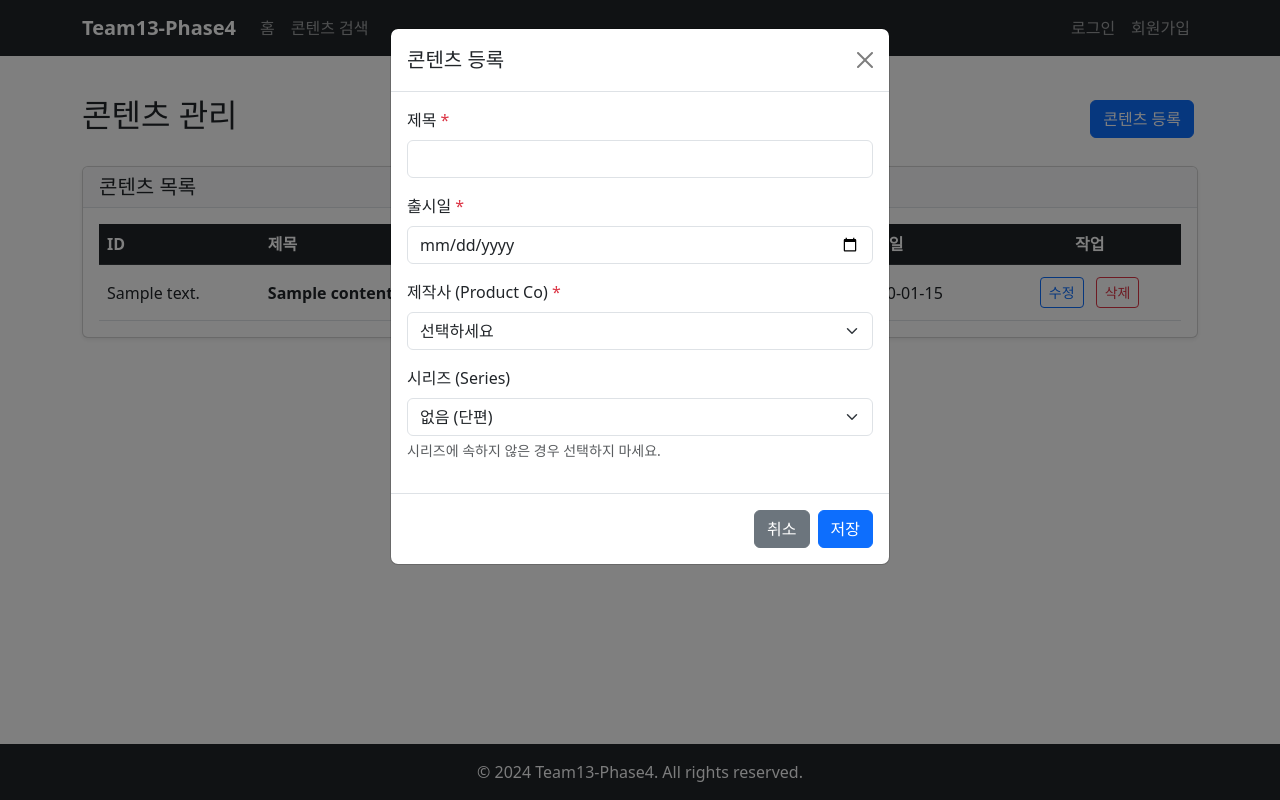
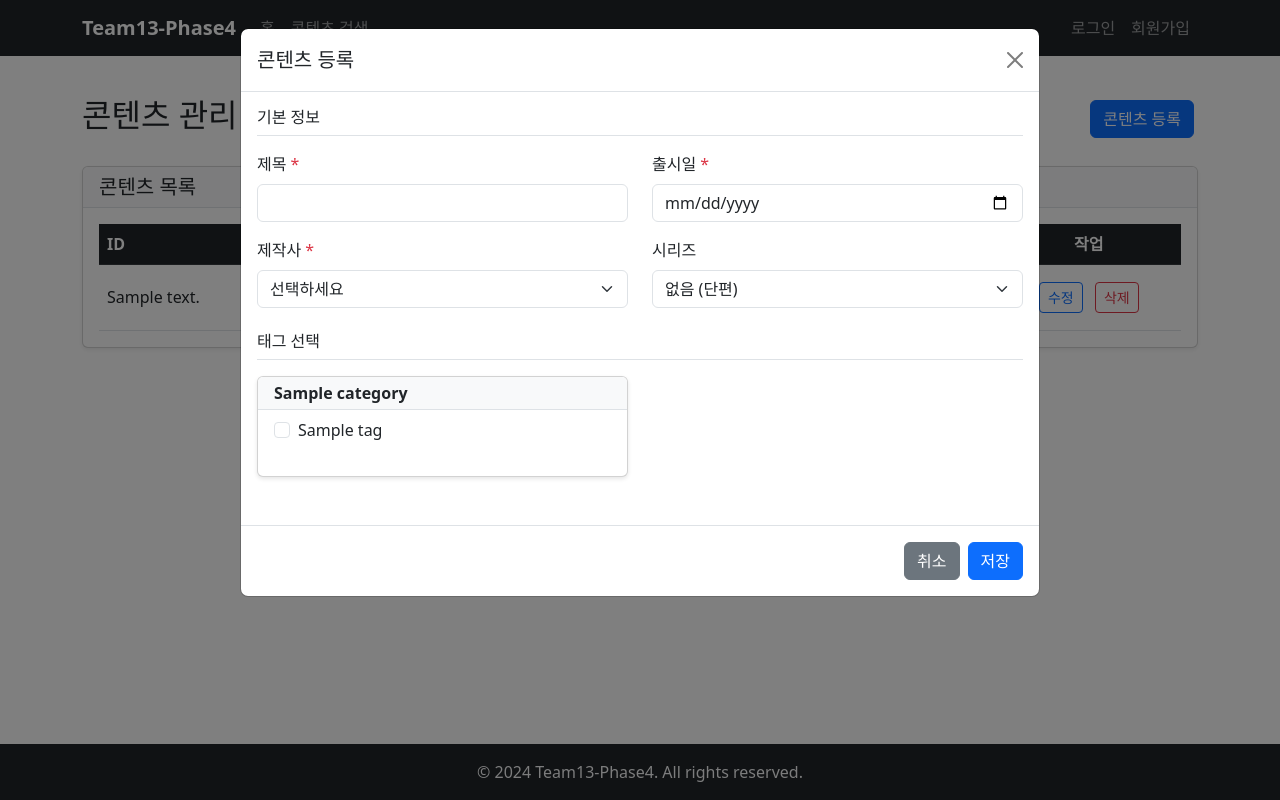
Before and after one commit to db-project-13/project, a Flask app: template app/templates/admin/contents.html in a window 1280 px wide, after a click on "콘텐츠 등록". Run offline with Flask 3, Linux system fonts and the light colour scheme; the template is opened without the code that fills it: most values are stand-ins (such as "Sample title", 1, 10 or a date in 2020); one stand-in notice (Sample message) is shown.

Commit message:
콘텐츠 관리에서 태그추가 기능 추가

```diff
--- a/app/templates/admin/contents.html
+++ b/app/templates/admin/contents.html
@@ -31,8 +31,8 @@
                             <tr>
                                 <th>ID</th>
                                 <th>제목</th>
-                                <th>제작사 (PID)</th>
-                                <th>시리즈 (SID)</th>
+                                <th>태그 (장르 등)</th>
+                                <th>제작사 / 시리즈</th>
                                 <th>출시일</th>
                                 <th class="text-center">작업</th>
                             </tr>
@@ -42,27 +42,34 @@
                                 <tr>
                                     <td>{{ content.contentid }}</td>
                                     <td class="fw-bold">{{ content.title }}</td>
-                                    <td>{{ content.prodname }}</td>
                                     <td>
+                                        {% if content.tagnames %}
+                                            <small class="text-primary">{{ content.tagnames }}</small>
+                                        {% else %}
+                                            <span class="text-muted small">-</span>
+                                        {% endif %}
+                                    </td>
+                                    <td>
+                                        <div>{{ content.prodname }}</div>
                                         {% if content.sname %}
-                                            <span class="badge bg-info text-dark">{{ content.sname }}</span>
-                                        {% else %}
-                                            <span class="text-muted">-</span>
+                                            <span class="badge bg-secondary">{{ content.sname }}</span>
                                         {% endif %}
                                     </td>
                                     <td>{{ content.releasedate }}</td>
                                     <td class="text-center">
                                         <button class="btn btn-sm btn-outline-primary"
-                                                data-bs-toggle="modal" data-bs-target="#contentModal"
-                                                onclick="prepareUpdate(
-                                                    '{{ content.contentid }}',
-                                                    '{{ content.title }}',
-                                                    '{{ content.releasedate }}',
-                                                    '{{ content.pid }}',
-                                                    '{{ content.sid }}'
-                                                )">
+                                                data-bs-toggle="modal"
+                                                data-bs-target="#contentModal"
+                                                data-id="{{ content.contentid }}"
+                                                data-title="{{ content.title }}"
+                                                data-date="{{ content.releasedate }}"
+                                                data-pid="{{ content.pid }}"
+                                                data-sid="{{ content.sid }}"
+                                                data-tags="{{ content.tagcodes or '' }}"
+                                                onclick="setModalData(this)">
                                             수정
                                         </button>
+
                                         <form action="{{ url_for('admin.manage_contents') }}" method="POST" class="d-inline" onsubmit="return confirm('정말 삭제하시겠습니까?');">
                                             <input type="hidden" name="action" value="delete">
                                             <input type="hidden" name="content_id" value="{{ content.contentid }}">
@@ -84,29 +91,31 @@
 </div>
 
 <div class="modal fade" id="contentModal" tabindex="-1" aria-hidden="true">
-    <div class="modal-dialog">
-        <div class="modal-content">
+    <div class="modal-dialog modal-lg"> <div class="modal-content">
             <form method="POST" action="{{ url_for('admin.manage_contents') }}">
                 <div class="modal-header">
                     <h5 class="modal-title" id="modalTitle">콘텐츠 등록</h5>
-                    <button type="button" class="btn-close" data-bs-dismiss="modal" aria-label="Close"></button>
+                    <button type="button" class="btn-close" data-bs-dismiss="modal"></button>
                 </div>
                 <div class="modal-body">
                     <input type="hidden" name="action" id="formAction" value="insert">
                     <input type="hidden" name="content_id" id="contentId">
 
-                    <div class="mb-3">
+                    <h6 class="border-bottom pb-2 mb-3">기본 정보</h6>
+                    <div class="row">
+                        <div class="col-md-6 mb-3">
                             <label for="title" class="form-label">제목 <span class="text-danger">*</span></label>
                             <input type="text" class="form-control" id="title" name="title" required>
                         </div>
-
-                    <div class="mb-3">
+                        <div class="col-md-6 mb-3">
                             <label for="release_date" class="form-label">출시일 <span class="text-danger">*</span></label>
                             <input type="date" class="form-control" id="release_date" name="release_date" required>
                         </div>
+                    </div>
 
-                    <div class="mb-3">
-                        <label for="pid" class="form-label">제작사 (Product Co) <span class="text-danger">*</span></label>
+                    <div class="row">
+                        <div class="col-md-6 mb-3">
+                            <label for="pid" class="form-label">제작사 <span class="text-danger">*</span></label>
                             <select class="form-select" id="pid" name="pid" required>
                                 <option value="">선택하세요</option>
                                 {% for p in producers %}
@@ -114,16 +123,45 @@
                                 {% endfor %}
                             </select>
                         </div>
-
-                    <div class="mb-3">
-                        <label for="sid" class="form-label">시리즈 (Series)</label>
+                        <div class="col-md-6 mb-3">
+                            <label for="sid" class="form-label">시리즈</label>
                             <select class="form-select" id="sid" name="sid">
                                 <option value="">없음 (단편)</option>
                                 {% for s in series_list %}
                                     <option value="{{ s.id }}">{{ s.name }}</option>
                                 {% endfor %}
                             </select>
-                        <div class="form-text">시리즈에 속하지 않은 경우 선택하지 마세요.</div>
+                        </div>
+                    </div>
+
+                    <h6 class="border-bottom pb-2 mb-3 mt-2">태그 선택</h6>
+                    <div class="mb-3">
+                        {% if tags_by_category %}
+                            <div class="row">
+                                {% for category, tags in tags_by_category.items() %}
+                                    <div class="col-md-6 mb-3">
+                                        <div class="card h-100">
+                                            <div class="card-header py-1 bg-light fw-bold">
+                                                {{ category }}
+                                            </div>
+                                            <div class="card-body py-2">
+                                                {% for tag in tags %}
+                                                    <div class="form-check form-check-inline">
+                                                        <input class="form-check-input tag-checkbox" type="checkbox"
+                                                               name="tags" value="{{ tag.code }}" id="tag_{{ tag.code }}">
+                                                        <label class="form-check-label" for="tag_{{ tag.code }}">
+                                                            {{ tag.name }}
+                                                        </label>
+                                                    </div>
+                                                {% endfor %}
+                                            </div>
+                                        </div>
+                                    </div>
+                                {% endfor %}
+                            </div>
+                        {% else %}
+                            <p class="text-muted">등록된 태그가 없습니다. '태그 관리' 메뉴에서 먼저 태그를 등록하세요.</p>
+                        {% endif %}
                     </div>
                 </div>
                 <div class="modal-footer">
@@ -136,34 +174,54 @@
 </div>
 
 <script>
-    // 등록 버튼 클릭 시 모달 초기화
+    // 모든 체크박스 해제 함수
+    function clearCheckboxes() {
+        const checkboxes = document.querySelectorAll('.tag-checkbox');
+        checkboxes.forEach(cb => cb.checked = false);
+    }
+
     function prepareInsert() {
         document.getElementById('modalTitle').innerText = '콘텐츠 등록';
         document.getElementById('formAction').value = 'insert';
         document.getElementById('contentId').value = '';
 
-        // 입력 필드 초기화
         document.getElementById('title').value = '';
         document.getElementById('release_date').value = '';
         document.getElementById('pid').value = '';
         document.getElementById('sid').value = '';
+
+        clearCheckboxes();
     }
 
-    // 수정 버튼 클릭 시 해당 데이터로 모달 채우기
-    function prepareUpdate(id, title, date, pid, sid) {
+    function setModalData(button) {
         document.getElementById('modalTitle').innerText = '콘텐츠 수정';
         document.getElementById('formAction').value = 'update';
+
+        // 데이터 속성 가져오기
+        const id = button.getAttribute('data-id');
+        const title = button.getAttribute('data-title');
+        const date = button.getAttribute('data-date');
+        const pid = button.getAttribute('data-pid');
+        const sid = button.getAttribute('data-sid');
+        const tagCodesStr = button.getAttribute('data-tags'); // "1,3,5" 형태의 문자열
+
+        // 기본 폼 채우기
         document.getElementById('contentId').value = id;
-
         document.getElementById('title').value = title;
         document.getElementById('release_date').value = date;
         document.getElementById('pid').value = pid;
+        document.getElementById('sid').value = (sid === 'None' || !sid) ? '' : sid;
 
-        // SID가 'None'이거나 비어있으면 빈 값으로 설정
-        if (sid === 'None' || sid === '') {
-            document.getElementById('sid').value = '';
-        } else {
-            document.getElementById('sid').value = sid;
+        // 태그 체크박스 처리
+        clearCheckboxes();
+        if (tagCodesStr) {
+            const tagCodes = tagCodesStr.split(','); // ['1', '3', '5']
+            tagCodes.forEach(code => {
+                const checkbox = document.getElementById('tag_' + code);
+                if (checkbox) {
+                    checkbox.checked = true;
+                }
+            });
         }
     }
 </script>
```
Also changed, not shown: app/controllers/admin_bp.py (+73 -34 lines). Lines whose indentation alone changed are shown as unchanged.
